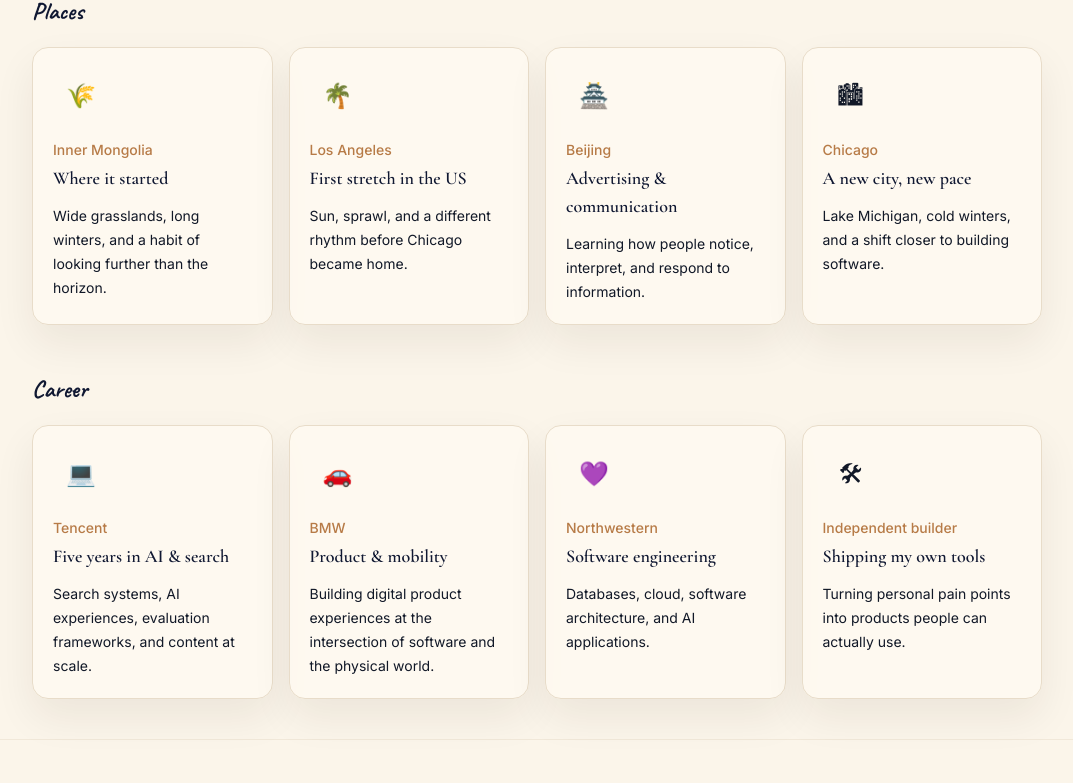
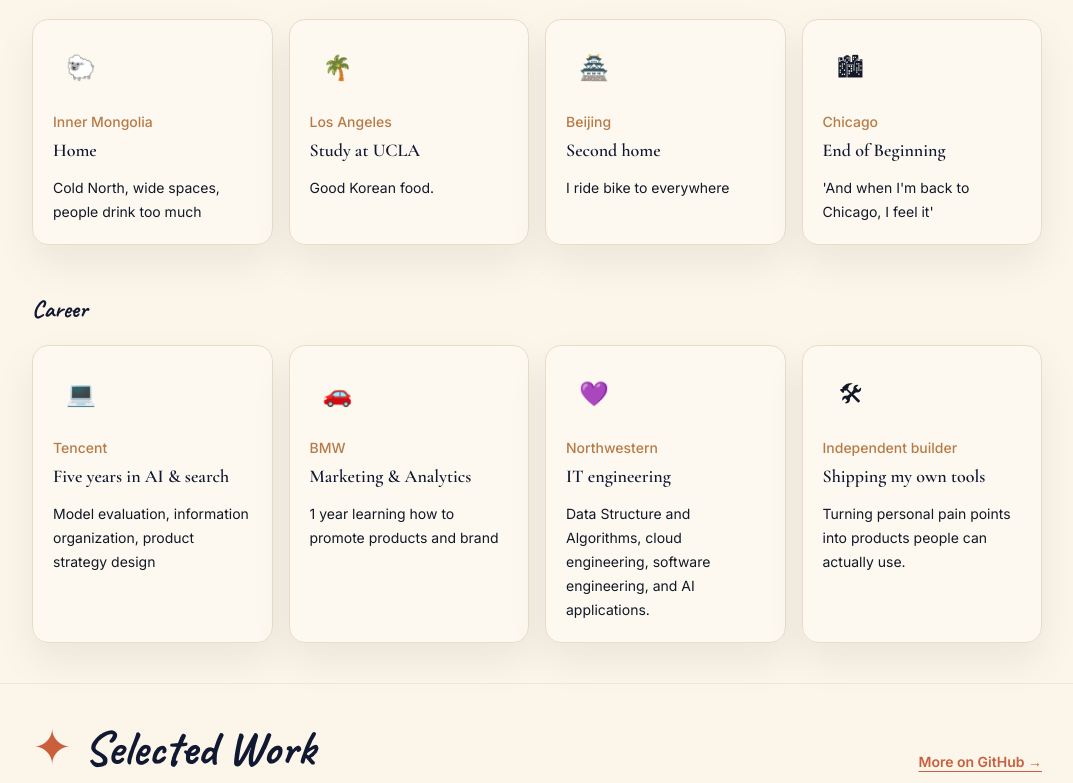
Before and after one commit to nicole732470/nicole-portfolio, a Next.js app: page / in a window 1280 px wide. Shown: the part 1169-1952 px from the top of the page, without its empty margins (198-1271 px from the left). Built offline with nearby package versions, Linux system fonts and the light colour scheme; no server answers.

Commit message:
journy text

```diff
--- a/app/page.tsx
+++ b/app/page.tsx
@@ -59,9 +59,6 @@
               {whyIBuild.map((paragraph) => (
                 <p key={paragraph}>{paragraph}</p>
               ))}
-            </div>
-            <div className="paper-tape relative mt-6 inline-block rotate-[-1deg] rounded-sm border border-line bg-[#fff1d8] px-5 py-3 shadow-sm">
-              <p className="font-hand text-xl text-navy">Information → Clarity → Decisions</p>
             </div>
           </div>
           <aside className="flex items-center justify-center border-t border-line p-8 lg:border-l lg:border-t-0">
--- a/components/ClarityScene.tsx
+++ b/components/ClarityScene.tsx
@@ -31,7 +31,6 @@
       </svg>
 
       <div className="absolute bottom-6 left-6 right-6">
-        <p className="font-serif text-xl font-bold text-navy">Information → Clarity → Decisions</p>
         <p className="mt-1 text-sm text-muted">Filtering noise into something a person can actually act on.</p>
       </div>
 
--- a/lib/journey.ts
+++ b/lib/journey.ts
@@ -13,17 +13,17 @@
     id: "mongolia",
     kind: "place",
     label: "Inner Mongolia",
-    title: "Where it started",
-    story: "Wide grasslands, long winters, and a habit of looking further than the horizon.",
-    emoji: "🌾",
+    title: "Home",
+    story: "Cold North, wide spaces, people drink too much",
+    emoji: "🐑",
     accent: "from-[#d4e4bc] to-[#a8c686]",
   },
   {
     id: "la",
     kind: "place",
     label: "Los Angeles",
-    title: "First stretch in the US",
-    story: "Sun, sprawl, and a different rhythm before Chicago became home.",
+    title: "Study at UCLA",
+    story: "Good Korean food.",
     emoji: "🌴",
     accent: "from-[#f5d4a8] to-[#e8a060]",
   },
@@ -31,8 +31,8 @@
     id: "beijing",
     kind: "place",
     label: "Beijing",
-    title: "Advertising & communication",
-    story: "Learning how people notice, interpret, and respond to information.",
+    title: "Second home",
+    story: "I ride bike to everywhere",
     emoji: "🏯",
     accent: "from-[#f0d4a8] to-[#d4a574]",
   },
@@ -40,8 +40,8 @@
     id: "chicago",
     kind: "place",
     label: "Chicago",
-    title: "A new city, new pace",
-    story: "Lake Michigan, cold winters, and a shift closer to building software.",
+    title: "End of Beginning",
+    story: "'And when I'm back to Chicago, I feel it'",
     emoji: "🏙",
     accent: "from-[#b8c8d8] to-[#6a8aa8]",
   },
@@ -53,7 +53,7 @@
     kind: "career",
     label: "Tencent",
     title: "Five years in AI & search",
-    story: "Search systems, AI experiences, evaluation frameworks, and content at scale.",
+    story: "Model evaluation, information organization, product strategy design",
     emoji: "💻",
     accent: "from-[#c8d8e8] to-[#8bb8c7]",
   },
@@ -61,8 +61,8 @@
     id: "bmw",
     kind: "career",
     label: "BMW",
-    title: "Product & mobility",
-    story: "Building digital product experiences at the intersection of software and the physical world.",
+    title: "Marketing & Analytics",
+    story: "1 year learning how to promote products and brand",
     emoji: "🚗",
     accent: "from-[#d4dce4] to-[#8a9aaa]",
   },
@@ -70,8 +70,8 @@
     id: "northwestern",
     kind: "career",
     label: "Northwestern",
-    title: "Software engineering",
-    story: "Databases, cloud, software architecture, and AI applications.",
+    title: "IT engineering",
+    story: "Data Structure and Algorithms, cloud engineering, software engineering, and AI applications.",
     emoji: "💜",
     accent: "from-[#e0d0f0] to-[#9a7ab8]",
   },
```
